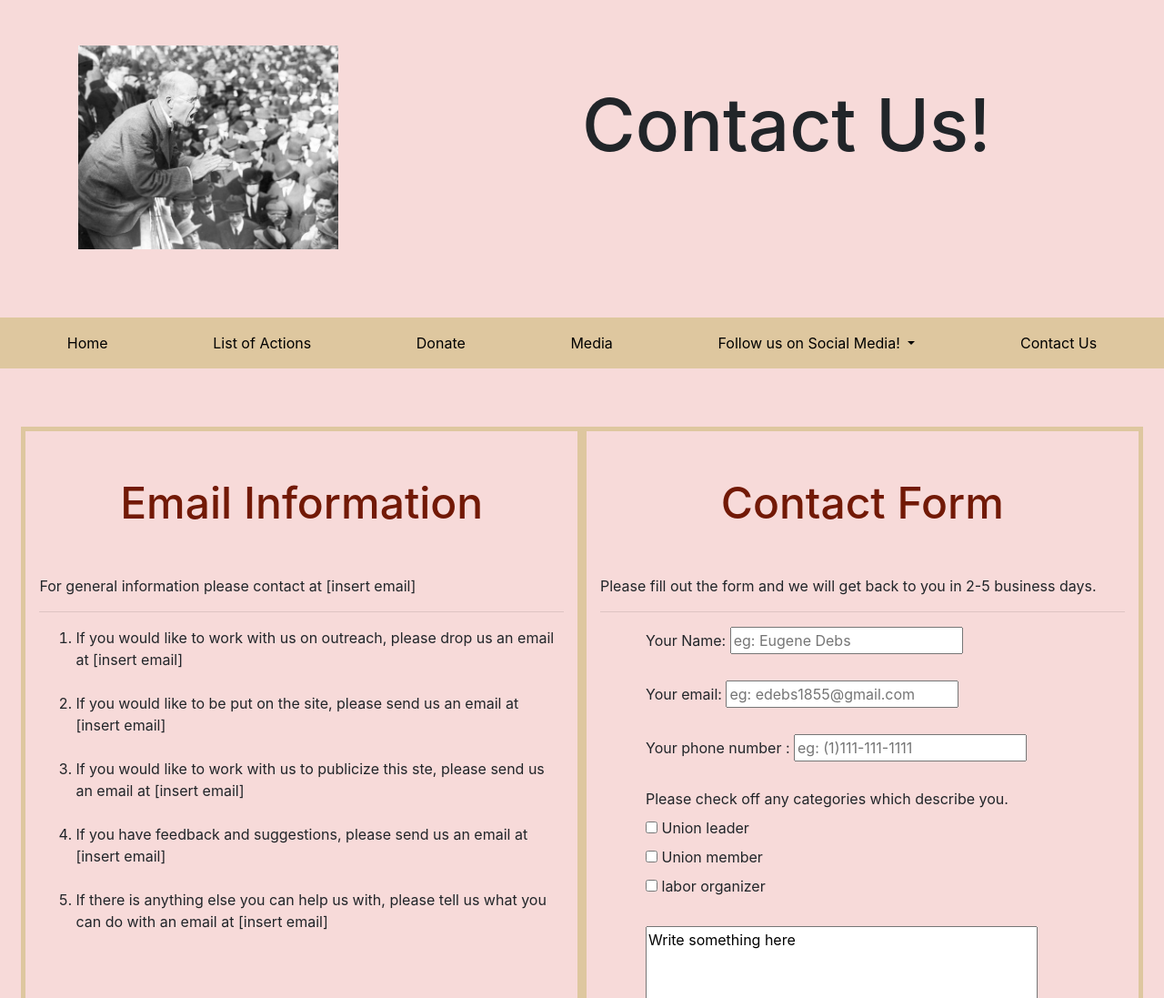
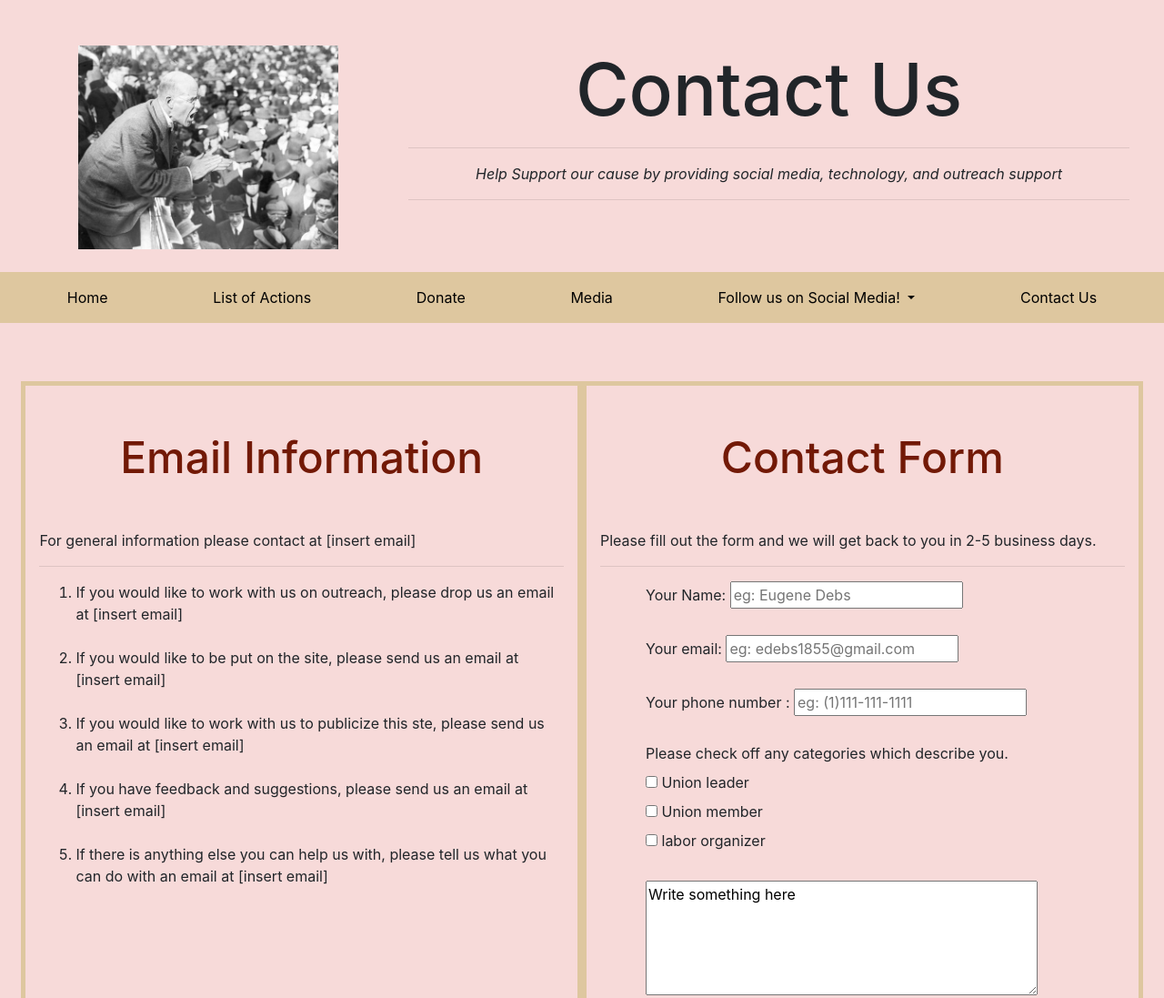
Before and after one commit to jcurrrrr/jcurrrrr.github.io, a plain HTML site: page HTML - Labour Site-Bootstrap Version/contact.html in a window 1280 px wide. Shown: the top 1097 px of the page at 91% size. Drawn offline with nearby package versions, Linux system fonts and the light colour scheme.

Commit message:
Made Contact and Main Uniform

```diff
--- a/HTML - Labour Site-Bootstrap Version/contact.html
+++ b/HTML - Labour Site-Bootstrap Version/contact.html
@@ -13,15 +13,19 @@
 </head>
 
 <body>
-  <div="contactTopBanner container-fluid">
+
   <div class="container-fluid">
     <div class="row">
       <div class="col-lg-4 col-md-4">
-          <img class="contact-img" src="debs.png" , alt="Eugene Debs rallying workers at strike" />
+        <img class="img" src="debs.png" , alt="Eugene Debs rallying workers at strike" />
       </div>
       <div class="col-lg-8 col-md-8 top-text">
-          <h1 class="contactHead">Contact Us!</h1>
-        </div>
+        <h1 class="mainHead">Contact Us</h1>
+        <hr />
+        <center>
+          <p class="subHead"> <em> Help Support our cause by providing social media, technology, and outreach support  </em> </p>
+        </center>
+        <hr />
       </div>
     </div>
   </div>
--- a/HTML - Labour Site-Bootstrap Version/css/styles.css
+++ b/HTML - Labour Site-Bootstrap Version/css/styles.css
@@ -20,8 +20,9 @@ h1{
   font-size: 5rem;
   text-align: center;
   padding-top: 50px;
-  padding-bottom: 50px;
 }
+
+
 
 .img{
   display: inline-block;
@@ -53,7 +54,10 @@ h1{
 .container-fluid{
   padding-left: 3%;
   padding-right: 3%;
-  margin-bottom: 25px;
+}
+
+.navbar{
+  margin-top: 25px;
 }
 
 .navbar-custom, footer{
@@ -136,7 +140,7 @@ h1{
 .contactHead{
   position: absolute;
   bottom: 25%;
-  left: 25%
+  left: 25%;
 }
 
 .contactInfo{
```
Lines whose indentation alone changed are shown as unchanged.
